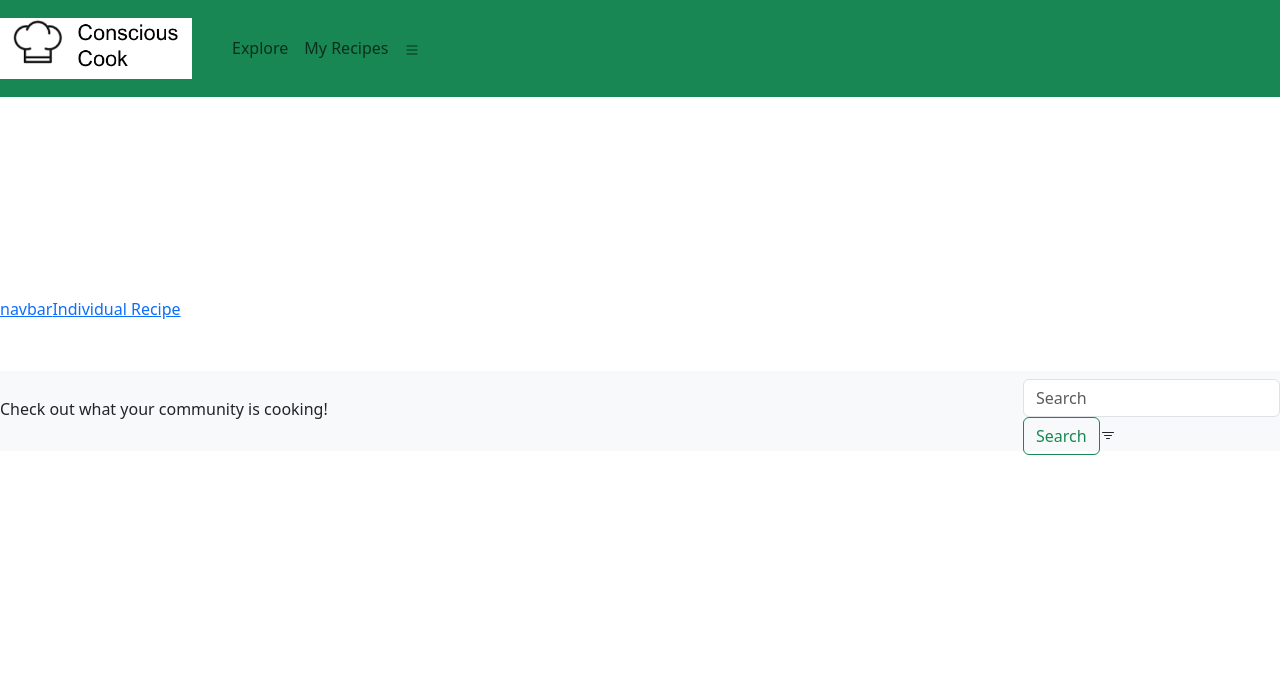
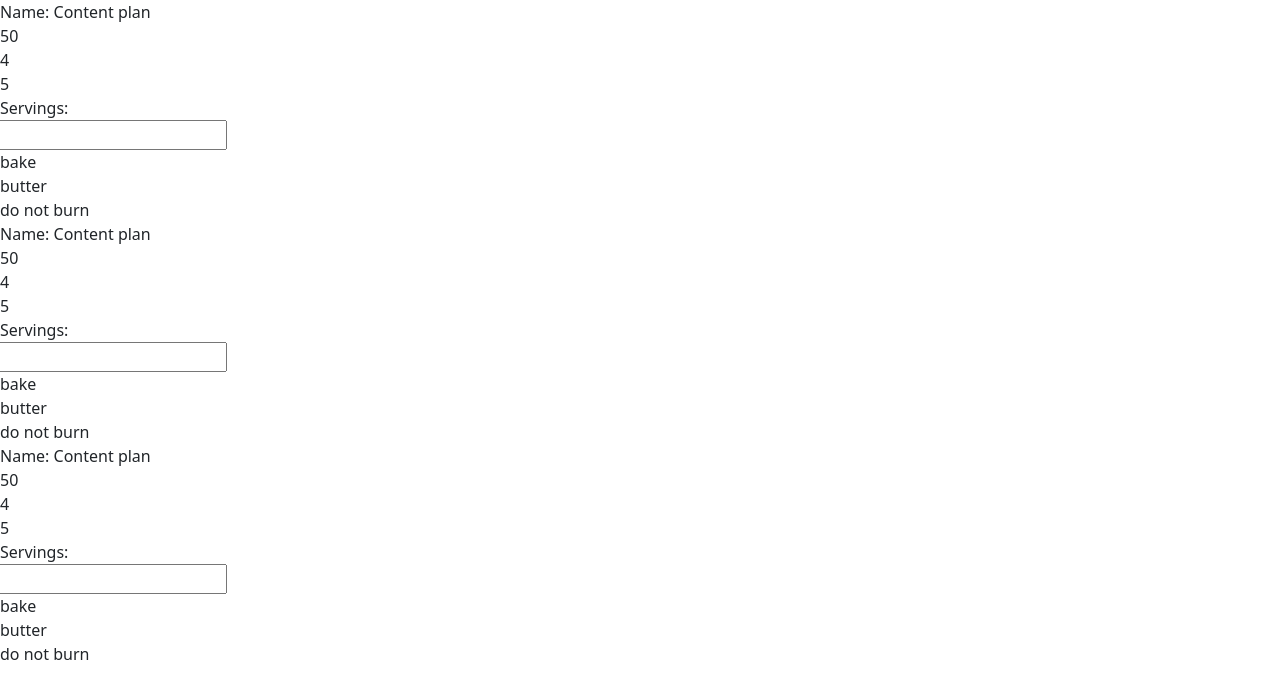
Before and after one commit to amyrtandrew/Connected_Cook_Website, a React (Vite) app: page / in a window 1280 px wide. Shown: the top 698 px of the page. Built offline with nearby package versions, Linux system fonts and the light colour scheme.

Commit message:
state added for individual recipes

```diff
--- a/src/App.jsx
+++ b/src/App.jsx
@@ -7,6 +7,7 @@ import RecipeGrid from './Components/Profile/MyRecipes/RecipeGrid'
 import { Link, Outlet } from 'react-router-dom';
 import ExploreHeader from './Components/Profile/Explore/Header/ExploreHeader'
 import { Nav } from 'react-bootstrap'
+import SingleRecipe from './Components/Profile/MyRecipes/SingleRecipe'
 
 
 function App() {
@@ -23,14 +24,20 @@ function App() {
     { id: 9, name: 'Recipe 9' },
     // Add more recipe objects as needed
   ];
+  let TEST_DATA = [
+  { id: 0, name: 'Content plan', category: 50, prepTime: 4, cookTime: 5, servings: 1, ingredients: 'butter', instructions: 'bake', notes: 'do not burn'},
+  { id: 0, name: 'Content plan', category: 50, prepTime: 4, cookTime: 5, servings: 1, ingredients: 'butter', instructions: 'bake', notes: 'do not burn'},
+  { id: 0, name: 'Content plan', category: 50, prepTime: 4, cookTime: 5, servings: 1, ingredients: 'butter', instructions: 'bake', notes: 'do not burn'}
+]
 
   return (
     <div>
-      <NavBar />
+      <SingleRecipe initialRecipeList={TEST_DATA}/>
+      {/* <NavBar />
       <Link to='/navbar'>navbar</Link>
       <Link to='/IndividualRecipe'>Individual Recipe</Link>
       {/* <RecipeGrid recipes={recipes}/> */}
-      <Outlet />
+      {/* <Outlet />  */}
     </div>
 
   );
--- a/src/Components/Profile/MyRecipes/Form.jsx
+++ b/src/Components/Profile/MyRecipes/Form.jsx
@@ -7,19 +7,30 @@ import Servings from './Servings'
 import Instructions from './Instructions'
 import Ingredients from './Ingredients'
 import Notes from './Notes'
+import { useState } from 'react'
 
-const Form = () => {
+const Form = ({ initialData, initialIsEditing }) => {
+  const [isEditing, setIsEditing] = useState(initialIsEditing);
+  const [name, setName] = useState(initialData.name);
+  const [category, setCategory] = useState(initialData.category);
+  const [prepTime, setPrepTime] = useState(initialData.prepTime);
+  const [cookTime, setCookTime] = useState(initialData.cookTime);
+  const [servings, setServings] = useState(initialData.servings);
+  const [ingredients, setIngredients] = useState(initialData.ingredients);
+  const [instructions, setInstructions] = useState(initialData.instructions);
+  const [notes, setNotes] = useState(initialData.notes);
 
+// const { name, category, prepTime, cookTime, servings, ingredients, instructions, notes} = initialData
   return (
       <div>
-        <Name />
-        <Category />
-        <PrepTime />
-        <CookTime />
-        <Servings />
-        <Instructions />
-        <Ingredients />
-        <Notes />
+        <Name isEditing={initialIsEditing} value={name}/>
+        <Category isEditing={initialIsEditing} value={category}/>
+        <PrepTime isEditing={initialIsEditing} value={prepTime}/>
+        <CookTime isEditing={initialIsEditing} value={cookTime}/>
+        <Servings isEditing={true} value={servings}/>
+        <Instructions isEditing={initialIsEditing} value={instructions}/>
+        <Ingredients isEditing={initialIsEditing} value={ingredients}/>
+        <Notes isEditing={initialIsEditing} value={notes}/>
       </div>
   )
 }
--- a/src/Components/Profile/MyRecipes/Ingredients.jsx
+++ b/src/Components/Profile/MyRecipes/Ingredients.jsx
@@ -1,15 +1,18 @@
 import React from 'react'
 
-const Ingredients = () => {
-  return (
+const Ingredients = ({value, isEditing }) => {
+  return isEditing ? (
     <div>
         <label htmlFor='ingredients'>Ingredients/Amounts:</label>
         <input
           id='ingredients'
           className='row'
           type='text'
+          value={value}
         />
       </div>
+  ) : (
+    <div>{value}</div>
   )
 }
 
--- a/src/Components/Profile/MyRecipes/Instructions.jsx
+++ b/src/Components/Profile/MyRecipes/Instructions.jsx
@@ -1,15 +1,18 @@
 import React from 'react'
 
-const Instructions = () => {
-  return (
+const Instructions = ({value, isEditing }) => {
+  return isEditing ? (
     <div>
     <label htmlFor='instructions'>Instructions:</label>
     <input
       id='instructions'
       className='row'
       type='text'
+      value={value}
     />
   </div>
+  ) : (
+    <div>{value}</div>
   )
 }
 
--- a/src/Components/Profile/MyRecipes/Name.jsx
+++ b/src/Components/Profile/MyRecipes/Name.jsx
@@ -11,7 +11,7 @@ const Name = ({ value, isEditing }) => {
         />
       </div>
   ) : (
-    <div>{value}</div>
+    <div>Name: {value}</div>
   )
 }
 
--- a/src/Components/Profile/MyRecipes/Notes.jsx
+++ b/src/Components/Profile/MyRecipes/Notes.jsx
@@ -1,15 +1,18 @@
 import React from 'react'
 
-const Notes = () => {
-  return (
+const Notes = ({value, isEditing }) => {
+  return isEditing ? (
     <div>
     <label htmlFor='notes'>Notes:</label>
     <input
       id='notes'
       className='row'
       type='text'
+      value={value}
     />
   </div>
+  ) : (
+    <div>{value}</div>
   )
 }
 
--- a/src/Components/Profile/MyRecipes/SingleRecipe.jsx
+++ b/src/Components/Profile/MyRecipes/SingleRecipe.jsx
@@ -3,12 +3,24 @@ import { Container, Row, Button } from 'react-bootstrap';
 import ModeButtons from './ModeButtons';
 import Form from './Form';
 
-const SingleRecipe = () => {
+const SingleRecipe = ({ initialRecipeList }) => {
+    const [recipeList, setRecipeList] = useState(initialRecipeList)
+    const rows = initialRecipeList.map((recipeItem) => {
+        const { id, name, category, prepTime, cookTime, servings, ingredients, instructions, notes } = recipeItem
+
   return (
     <div>
-        <Form />
+        <Form
+        key={id}
+        initialData={{ name, category, prepTime, cookTime, servings, ingredients, instructions, notes}}
+        initialIsEditing={false}
+        />
   </div>
 );
+})
+return (
+    <div>{rows}</div>
+)
 }
 
 export default SingleRecipe
```
Also changed, not shown: 1 other file (tests, documents, lock files or other folders).
